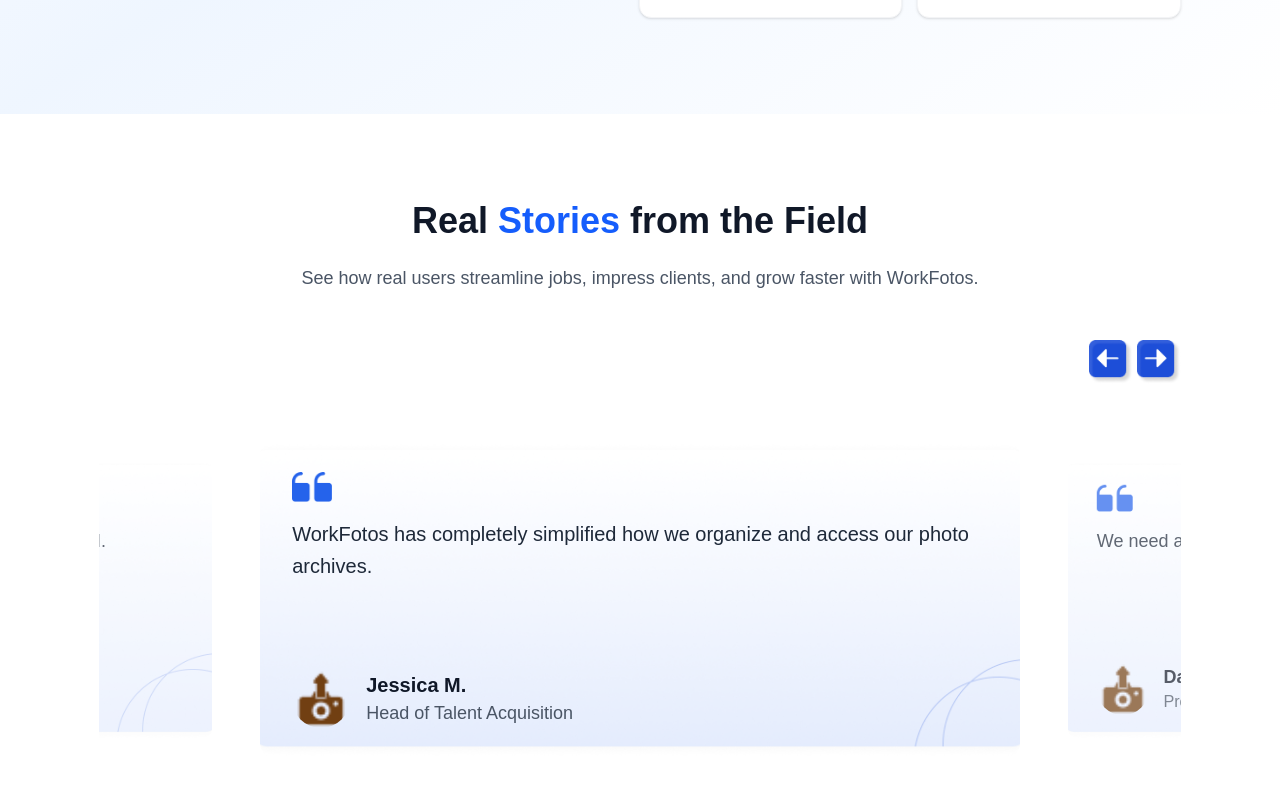
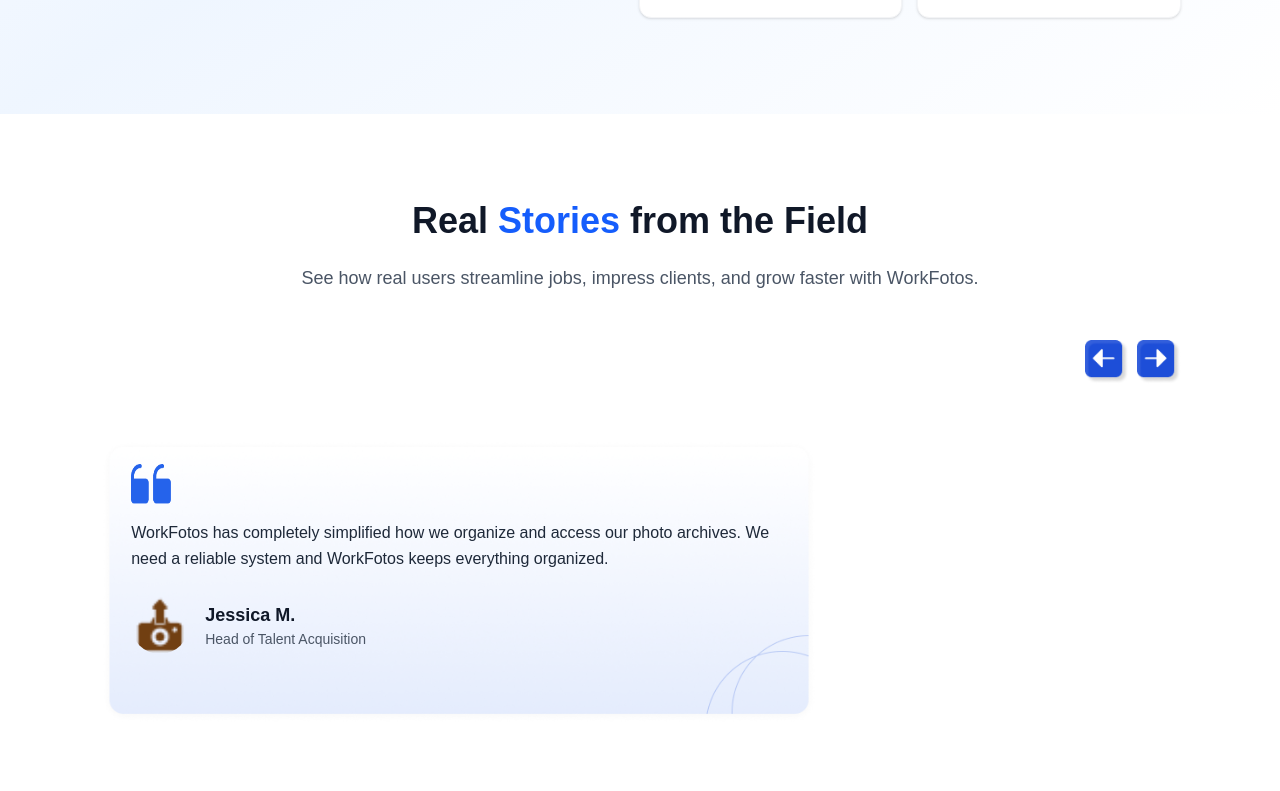
Before and after one commit to shabs-171/WorkFotos, a Next.js app: page / in a window 1280 px wide. Shown: the part 2889-3680 px from the top of the page. Built offline with nearby package versions, Linux system fonts and the light colour scheme.

Commit message:
styling changes

```diff
--- a/app/components/Footer.tsx
+++ b/app/components/Footer.tsx
@@ -23,14 +23,14 @@
                 Start sorting, sorting and sharing with ease, all available in one
                 place.
               </p>
-              <button className="mt-6 flex items-center justify-center gap-2 bg-white text-black font-semibold px-3 sm:px-5 py-2 rounded-full hover:bg-blue-100 transition w-[150px] sm:w-auto text-xs sm:text-sm whitespace-nowrap">
+              <button className="mt-6 flex items-center justify-center gap-2 bg-white text-black font-semibold px-3 sm:px-5 py-2 rounded-full hover:bg-blue-100 transition w-[150px] sm:w-auto text-xs sm:text-sm whitespace-nowrap group">
                 Get Started Free
                 <Image
                   src="/Frame1.png"
                   alt="Arrow icon"
                   width={16}
                   height={16}
-                  className="inline-block"
+                  className="inline-block transition-transform duration-300 group-hover:rotate-45"
                 />
               </button>
             </div>
--- a/app/components/main/ContentFotos.tsx
+++ b/app/components/main/ContentFotos.tsx
@@ -11,7 +11,7 @@
   };
 
   return (
-    <section className="relative w-full bg-gradient-to-br from-[#F8FAFC] to-[#FFFFFF] py-16 md:py-20">
+    <section className="relative w-full bg-gradient-to-br from-[#F8FAFC] to-[#FFFFFF] py-16 md:py-20" id="contentfotos" >
       <div className="container-87 flex flex-col items-center">
         {/* Top-centered Title */}
         <div className="text-center ">
--- a/app/components/main/FearureDetails.tsx
+++ b/app/components/main/FearureDetails.tsx
@@ -111,7 +111,7 @@
           <button className="bg-blue-600 hover:bg-blue-700 text-white flex items-center justify-center gap-2 rounded-[16px] w-[190px] h-[53px] text-[16px] font-semibold">
             Join WorkFotos
             <Image
-              src="/Frame1.png"
+              src="/whitearrow.png"
               alt="Arrow Icon"
               width={20}
               height={18}
--- a/app/components/main/Slider.tsx
+++ b/app/components/main/Slider.tsx
@@ -8,25 +8,19 @@
 
 const slides = [
   {
-    text: "WorkFotos has completely simplified how we organize and access our photo archives.",
+    text: "WorkFotos has completely simplified how we organize and access our photo archives. We need a reliable system and WorkFotos keeps everything organized.",
     name: "Jessica M.",
     role: "Head of Talent Acquisition",
     avatar: "/fi3.png",
   },
   {
-    text: "We need a reliable system and WorkFotos keeps everything organized.",
+    text: "We need a reliable system and WorkFotos keeps everything organized. WorkFotos has completely simplified how we organize and access our photo archives.",
     name: "Daniel P.",
     role: "Project Manager",
     avatar: "/fi3.png",
   },
   {
-    text: "Managing client work is easier than ever—super fast, super clean UI. WorkFotos has completely simplified how we organize and access our photo archives. ",
-    name: "Sarah L.",
-    role: "Creative Lead",
-    avatar: "/fi3.png",
-  },
-  {
-    text: "Managing client work is easier than ever—super fast, super clean UI.",
+    text: "Managing client work is easier than ever—super fast, super clean UI. WorkFotos has completely simplified how we organize and access our photo archives.",
     name: "Sarah L.",
     role: "Creative Lead",
     avatar: "/fi3.png",
@@ -35,47 +29,27 @@
 
 const Slider = () => {
   return (
-    <div className="w-full flex justify-center py-20 bg-white">
-      <div className="container-87">
-
+    <div className="w-full flex justify-center py-12 md:py-20 bg-white">
+      {/* Container with .container-87 constraints */}
+      <div className="w-[87%] max-w-[1252px] mx-auto px-4">
         {/* Header */}
-        <div className="text-center mb-12 mx-auto max-w-[704px]">
-          <h1 className="md:text-[36px] text-[28px] font-bold text-gray-900 mb-4">
+        <div className="text-center mb-8 md:mb-12 mx-auto max-w-[704px]">
+          <h1 className="text-[24px] md:text-[28px] lg:text-[36px] font-bold text-gray-900 mb-3 md:mb-4">
             Real <span className="text-blue-600">Stories</span> from the Field
           </h1>
-          <p className="md:text-lg text-sm text-gray-600">
+          <p className="text-xs md:text-sm lg:text-lg text-gray-600">
             See how real users streamline jobs, impress clients, and grow faster
             with WorkFotos.
           </p>
         </div>
 
         {/* Arrows */}
-        <div className="flex justify-end items-center gap-1 mb-6">
-          <div
-            className="swiper-button-prev-custom cursor-pointer select-none"
-            role="button"
-            aria-label="Previous slide"
-          >
-            <Image
-              src="/Arrowleft1.png"
-              width={44}
-              height={44}
-              alt="Previous"
-              className="w-11 h-11"
-            />
+        <div className="flex justify-end items-center gap-2 mb-4 md:mb-6">
+          <div className="swiper-button-prev-custom cursor-pointer select-none">
+            <Image src="/Arrowleft1.png" width={36} height={36} alt="Previous" className="w-8 h-8 md:w-11 md:h-11" />
           </div>
-          <div
-            className="swiper-button-next-custom cursor-pointer select-none"
-            role="button"
-            aria-label="Next slide"
-          >
-            <Image
-              src="/Arrowright1.png"
-              width={44}
-              height={44}
-              alt="Next"
-              className="w-11 h-11"
-            />
+          <div className="swiper-button-next-custom cursor-pointer select-none">
+            <Image src="/Arrowright1.png" width={36} height={36} alt="Next" className="w-8 h-8 md:w-11 md:h-11" />
           </div>
         </div>
 
@@ -86,51 +60,74 @@
             prevEl: ".swiper-button-prev-custom",
             nextEl: ".swiper-button-next-custom",
           }}
-          spaceBetween={10}
           loop={true}
           centeredSlides={true}
-          slidesPerView="auto"
+          spaceBetween={20}
+          slidesPerView={1}
+          breakpoints={{
+            820: {
+              slidesPerView: 1,
+              spaceBetween: 30,
+              centeredSlides: true,
+            },
+            1440: {
+              slidesPerView: 2,
+              spaceBetween: 40,
+              centeredSlides: false,
+            },
+          }}
           className="w-full"
         >
           {slides.map((slide, i) => (
-            <SwiperSlide
-              key={i}
-              className="py-8"
-              style={{
-                width: "760px", // Default width for larger screens
-                height: "auto",
-              }}
-            >
+            <SwiperSlide key={i} className="py-4 md:py-6 flex justify-center">
               {({ isActive }) => (
                 <div
                   className={`
-                    relative w-full bg-cover bg-center p-8 rounded-2xl
-                    transition-all duration-300 ease-in-out
-                    ${isActive ? "scale-100 opacity-100" : "scale-90 opacity-70"}
+                    relative w-full max-w-full sm:max-w-[720px] transition-all duration-300 ease-in-out
+                    ${isActive ? "scale-100 opacity-100" : "scale-95 opacity-70"}
                   `}
+                  style={{ minHeight: "300px" }}
+                >
+                  {/* Background */}
+                  <div
+                    className="absolute inset-0 rounded-2xl"
                     style={{
                       backgroundImage: "url('/slider1.png')",
-                    minHeight: "320px", // Default height for larger screens
-                    display: "flex",
-                    flexDirection: "column",
-                    justifyContent: "space-between",
+                      backgroundSize: "contain",
+                      backgroundRepeat: "no-repeat",
+                      backgroundPosition: "center",
+                      zIndex: 0,
                     }}
-                >
-                  <Image src="/slider3.png" width={40} height={40} alt="" className="mb-4" />
-                  <p className="lg:text-xl text-sm leading-relaxed text-gray-800 flex-1">
+                  ></div>
+
+                  {/* Content */}
+                  <div className="relative z-10 flex flex-col justify-between h-full p-4 sm:p-6 md:p-8">
+                    <Image
+                      src="/slider3.png"
+                      width={32}
+                      height={32}
+                      alt=""
+                      className="mb-2 md:mb-4 w-6 h-6 md:w-10 md:h-10"
+                    />
+                    <p className="text-xs md:text-sm lg:text-base leading-relaxed text-gray-800 flex-1 break-words">
                       {slide.text}
                     </p>
-                  <div className="flex items-center gap-4 mt-8">
+                    <div className="flex items-center gap-2 md:gap-3 lg:gap-4 mt-3 md:mt-4 lg:mt-6">
                       <Image
                         src={slide.avatar}
-                      width={58}
-                      height={58}
+                        width={32}
+                        height={32}
                         alt={slide.name}
-                      className="rounded-full"
+                        className="rounded-full w-8 h-8 md:w-12 md:h-12 lg:w-[58px] lg:h-[58px]"
                       />
-                    <div>
-                      <p className="lg:text-xl font-bold text-gray-900">{slide.name}</p>
-                      <p className="lg:text-lg text-sm text-gray-600">{slide.role}</p>
+                      <div className="flex-1 min-w-0">
+                        <p className="text-sm md:text-base lg:text-lg font-bold text-gray-900 break-words">
+                          {slide.name}
+                        </p>
+                        <p className="text-xs md:text-sm text-gray-600 break-words">
+                          {slide.role}
+                        </p>
+                      </div>
                     </div>
                   </div>
                 </div>
@@ -138,20 +135,6 @@
             </SwiperSlide>
           ))}
         </Swiper>
-
-        {/* Mobile Styles */}
-        <style jsx>{`
-          @media (max-width: 768px) {
-            .container-87 :global(.swiper-slide) {
-              width: 90% !important;
-              min-height: 280px !important;
-            }
-            .container-87 :global(.swiper-slide > div) {
-              min-height: 280px !important;
-              padding: 1.5rem !important;
-            }
-          }
-        `}</style>
       </div>
     </div>
   );
```
Also changed, not shown: app/components/Header.tsx (+23 -38 lines). Lines whose indentation alone changed are shown as unchanged.
